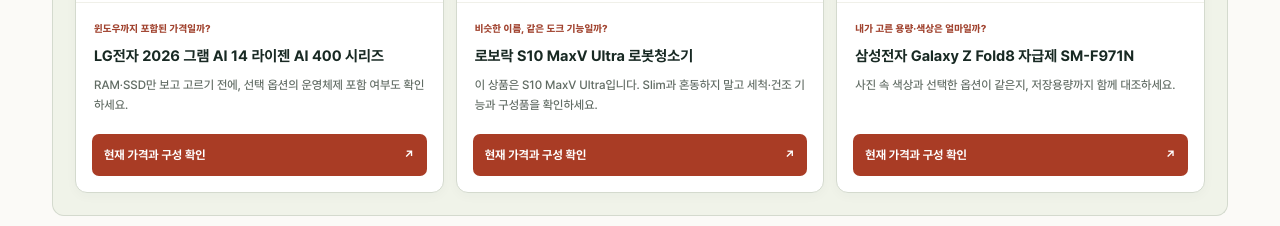
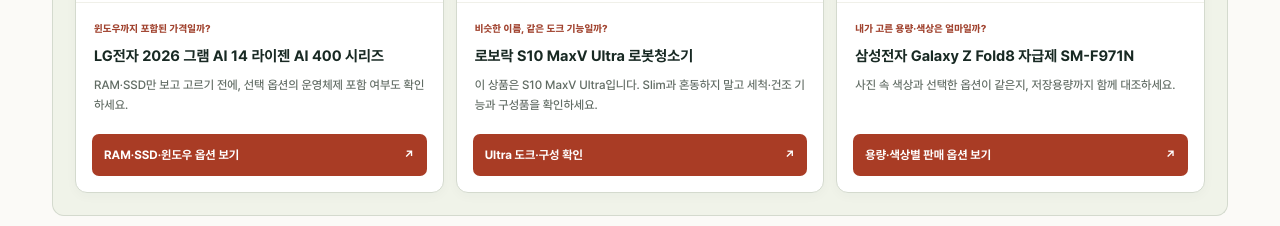
Before and after one commit to jammiejammmie/newsjeoul-next, a Next.js app: page / in a window 1280 px wide. Shown: the part 1220-1446 px from the top of the page. Built offline with nearby package versions, Linux system fonts and the light colour scheme.

Commit message:
Show product-specific curiosity and destination-aware CTAs

```diff
--- a/components/editorial/AffiliatePanel.tsx
+++ b/components/editorial/AffiliatePanel.tsx
@@ -25,12 +25,12 @@
       {placement?.context && <p className="affiliate-context">{placement.context}</p>}
       <div className="affiliate-products">
         {slots.map(slot => {
-          const product=affiliateProduct(slot), image=productImage(product), [eyebrow,reason]=productPrompt(slot.slot)
+          const product=affiliateProduct(slot), image=productImage(product), [eyebrow,reason,cta]=productPrompt(slot.slot)
           return (
           <a key={slot.slot} href={`/go/${slot.slot}`} rel="sponsored nofollow noopener noreferrer" target="_blank" className="affiliate-product">
             {image && <div className="affiliate-product-photo"><Image src={image} alt={product?.name || slot.label} width={400} height={400} unoptimized loading="lazy" referrerPolicy="no-referrer" /></div>}
             <span className="affiliate-product-copy"><span className="affiliate-product-eyebrow">{eyebrow}</span><span className="affiliate-product-name">{product?.name || slot.label}</span><span className="affiliate-product-reason">{reason}</span></span>
-            <span className="affiliate-cta">현재 가격과 구성 확인 <span aria-hidden="true">↗</span></span>
+            <span className="affiliate-cta">{cta} <span aria-hidden="true">↗</span></span>
           </a>
         )})}
       </div>
```
